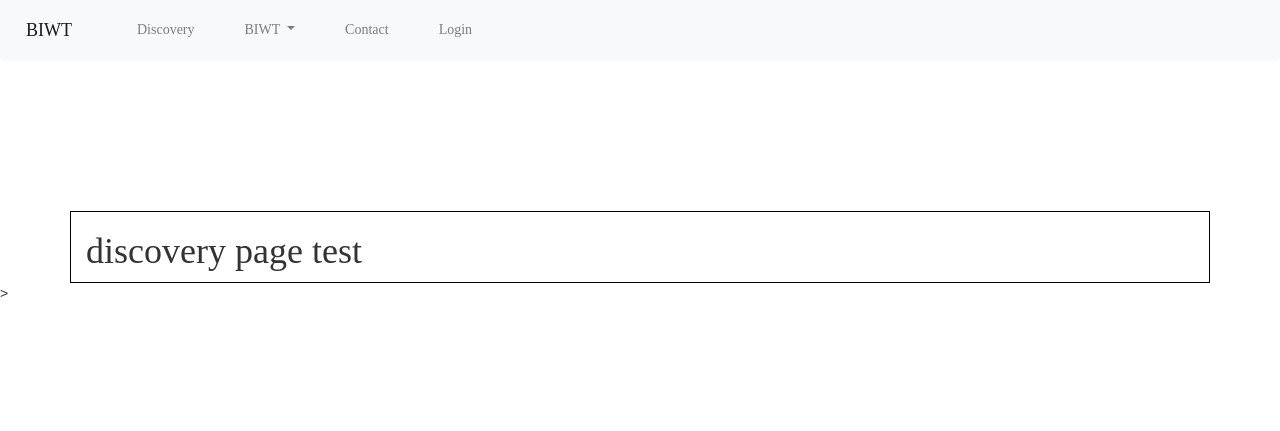
After one commit to nokomon/biwt, a Django app: page /discovery/ in a window 1280 px wide. The commit adds this page. Shown: the part 369-800 px from the top of the page. Run offline with Django 3.2, Linux system fonts and the light colour scheme; some libraries are stand-ins or nearby versions; some web fonts are replaced.

Commit message:
added discovery.html

```diff
--- a/biwtfolder/biwtapp/templates/base.html
+++ b/biwtfolder/biwtapp/templates/base.html
@@ -91,7 +91,7 @@
       <div class="collapse navbar-collapse text-align:center;" id="navbarSupportedContent">
         <ul class="navbar-nav mr-auto">
           <li class="nav-item">
-            <a class="nav-link" href="#">Discovery</a>
+            <a class="nav-link" href="{% url 'discovery' %}">Discovery</a>
           </li>
           <li class="nav-item dropdown">
             <a class="nav-link dropdown-toggle" href="{% url 'profile' %}" id="navbarDropdown" role="button"
@@ -150,7 +150,7 @@
       <div class="collapse navbar-collapse text-align:center;" id="navbarSupportedContent">
         <ul class="navbar-nav mr-auto">
           <li class="nav-item">
-            <a class="nav-link" href="#">Discovery</a>
+            <a class="nav-link" href="{% url 'discovery' %}">Discovery</a>
           </li>
           <li class="nav-item dropdown">
             <a class="nav-link dropdown-toggle" href="{% url 'profile' %}" id="navbarDropdown" role="button"
--- /dev/null
+++ b/biwtfolder/biwtapp/templates/discovery.html
@@ -0,0 +1,6 @@
+{% extends 'base.html' %}
+{% block content %}
+
+<h1> discovery page test </h1>
+
+{% endblock %}
--- a/biwtfolder/biwtapp/views.py
+++ b/biwtfolder/biwtapp/views.py
@@ -42,3 +42,7 @@ def signup(request):
 def logout(request):
     auth.logout(request)
     return redirect('home')
+
+
+def discovery(request):
+    return render(request, 'discovery.html')
--- a/biwtfolder/biwtproject/urls.py
+++ b/biwtfolder/biwtproject/urls.py
@@ -14,4 +14,5 @@ urlpatterns = [
     path('login/', biwtapp.views.login, name='login'),
     path('gaiphagi/', biwtapp.views.signup, name='signup'),
     path('logout/', biwtapp.views.logout, name='logout'),
+    path('discovery/', biwtapp.views.discovery, name='discovery'),
 ] + static(settings.MEDIA_URL, document_root=settings.MEDIA_ROOT)
```
